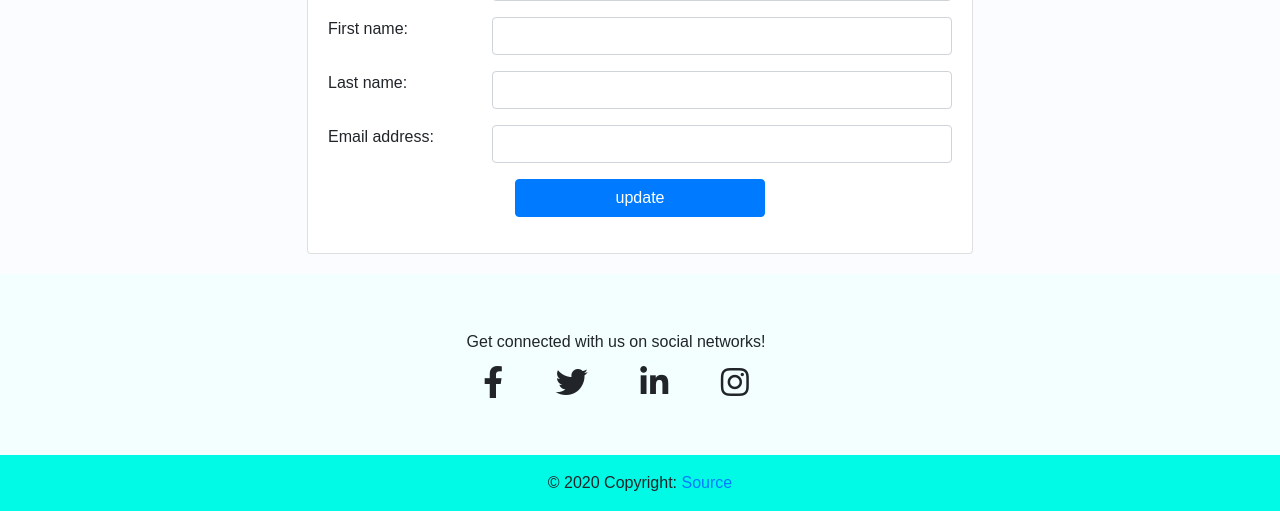
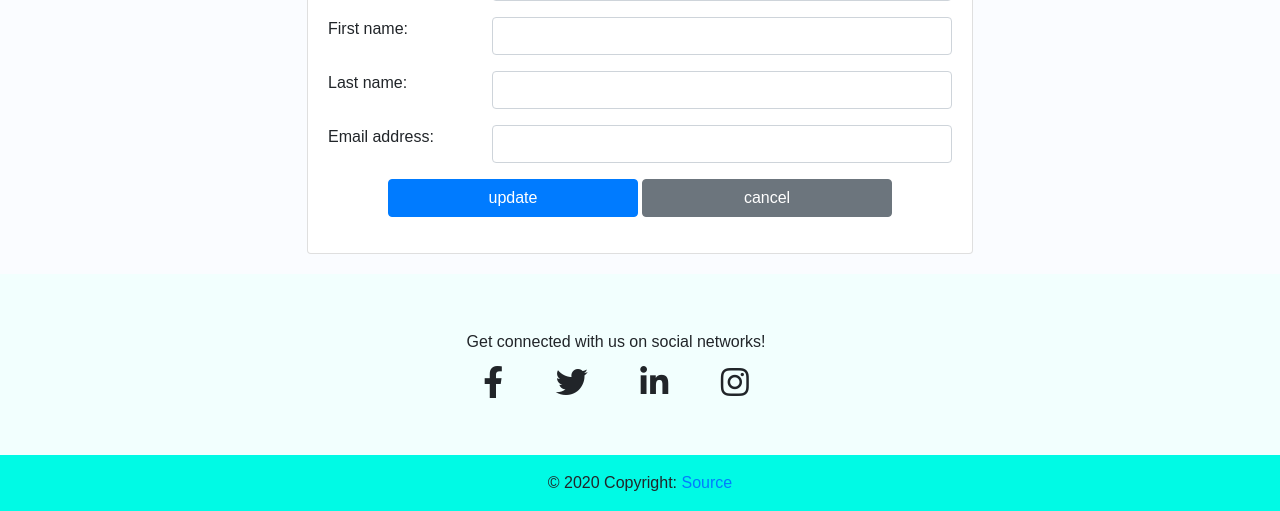
Before and after one commit to SurajKumar-Git/BlogProject, a Django app: template account/templates/account/edit_profile.html in a window 1280 px wide. Shown: the part 626-1137 px from the top of the page. Run offline with Django 3.2, Linux system fonts and the light colour scheme; the template is opened without the code that fills it: values that come from a table or form of the project are taken from there, others are empty; some libraries are stand-ins or nearby versions.

Commit message:
Added Cancel button for edit page

```diff
--- a/account/templates/account/edit_profile.html
+++ b/account/templates/account/edit_profile.html
@@ -66,6 +66,7 @@
                 </div>
                 <div class="form-group update_btn">
                     <input type="submit" class="btn btn-primary" value="update">
+                    <a onclick="window.history.back();" class="btn btn-secondary text-white">cancel<a>
                 </div>
             </form>
         </div>
```
